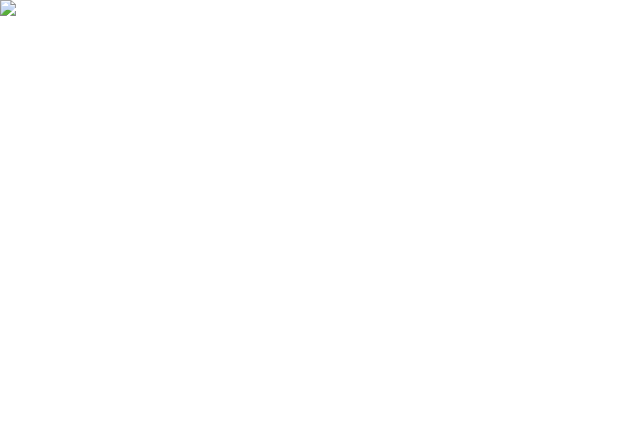
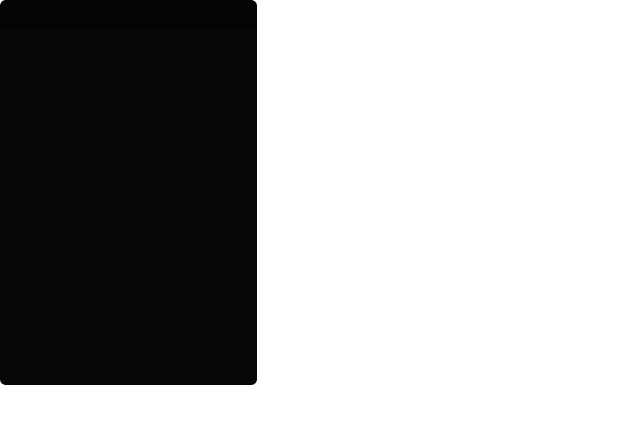
Before and after one commit to DockModdz/Section, a plain HTML site: page index.html in a window 1280 px wide. Shown: the whole page, without its empty margins (0-640 px from the left). Drawn offline with Linux system fonts and the light colour scheme.

Commit message:
Add files via upload

```diff
--- a/index.html
+++ b/index.html
@@ -1,5 +1,5 @@
 <body>
-    <img src="Section./.png"/>
+    <img src="./Section.png"/>
   </body>
 
   <style>
```
